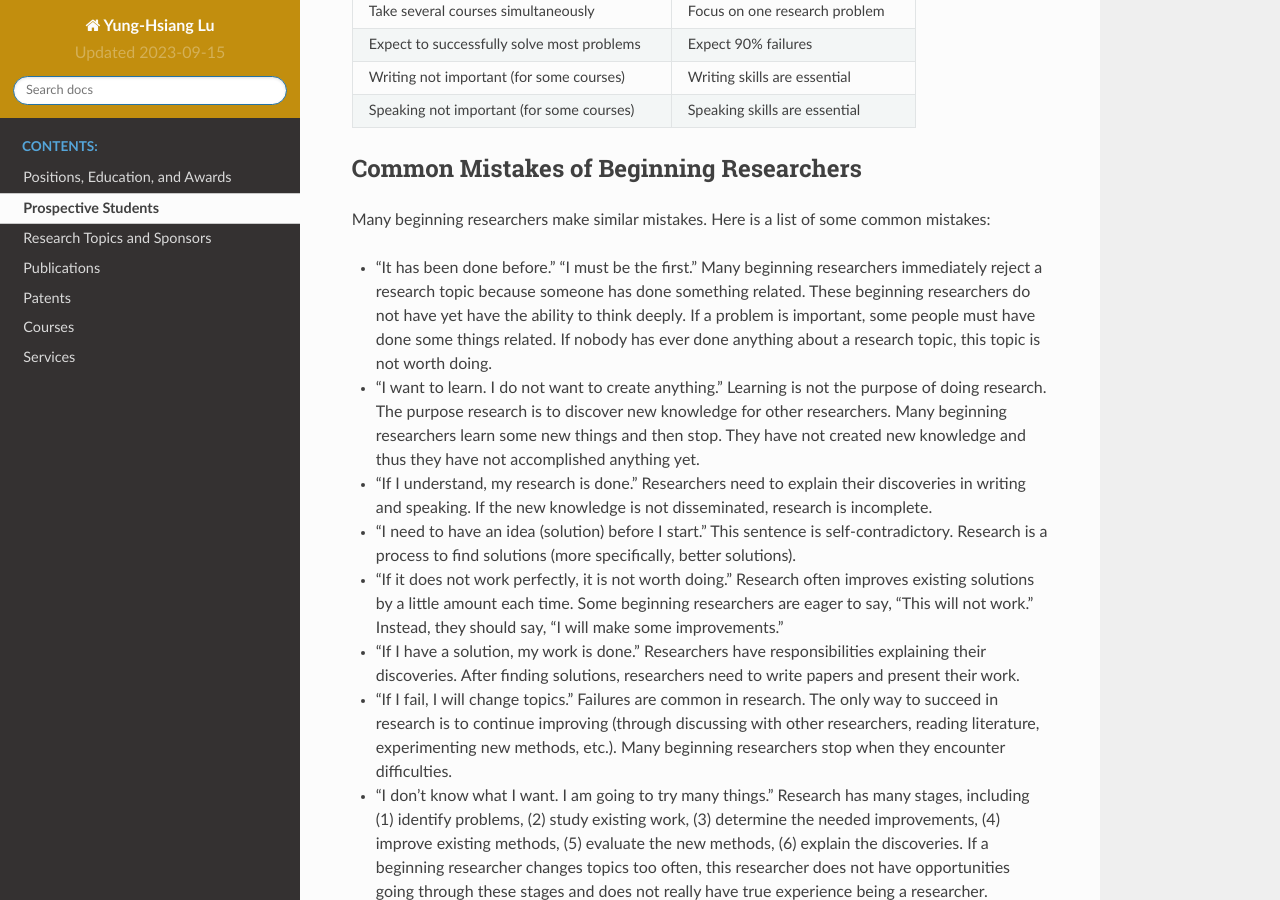
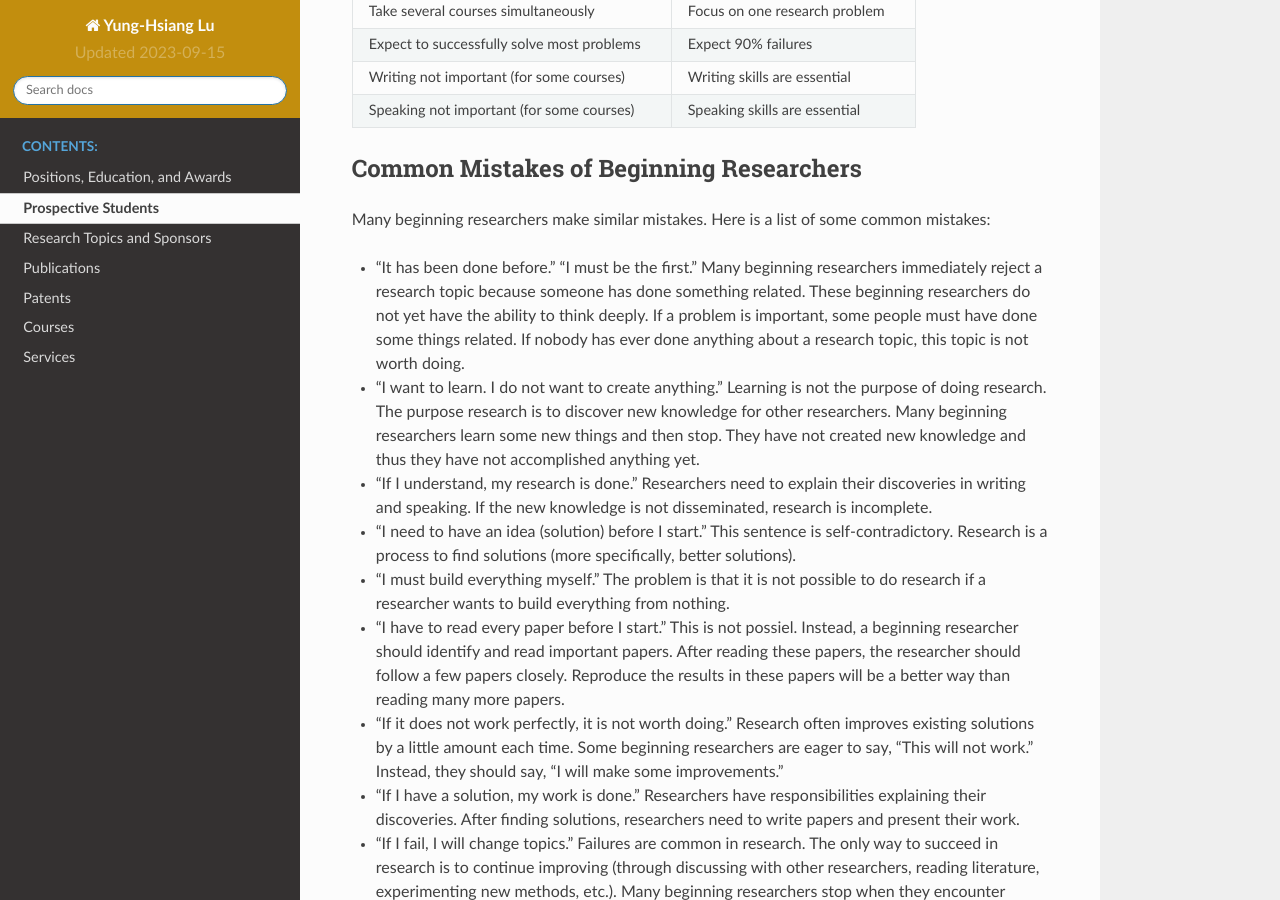
Before and after one commit to luyunghsiang/yhluweb, a Sphinx documentation site: the page built from source/prospective.rst, in a window 1280 px wide and 900 px high, scrolled down 917 px. Built offline with Sphinx 7.4.7 and the Read the Docs theme 2.0.0, drawn with Linux system fonts in a browser that asks for light colours.

Commit message:
more common mistakes

```diff
--- a/source/prospective.rst
+++ b/source/prospective.rst
@@ -81,6 +81,16 @@
 - "I need to have an idea (solution) before I start." This sentence is
   self-contradictory. Research is a process to find solutions (more
   specifically, better solutions).
+
+- "I must build everything myself." The problem is that it is not
+  possible to do research if a researcher wants to build everything
+  from nothing.
+
+- "I have to read every paper before I start."  This is not
+  possiel. Instead, a beginning researcher should identify and read
+  important papers. After reading these papers, the researcher should
+  follow a few papers closely. Reproduce the results in these papers
+  will be a better way than reading many more papers.
 
 - "If it does not work perfectly, it is not worth doing." Research
   often improves existing solutions by a little amount each time. Some
```
Also changed, not shown: other parts of source/prospective.rst (+1 -1 lines).
